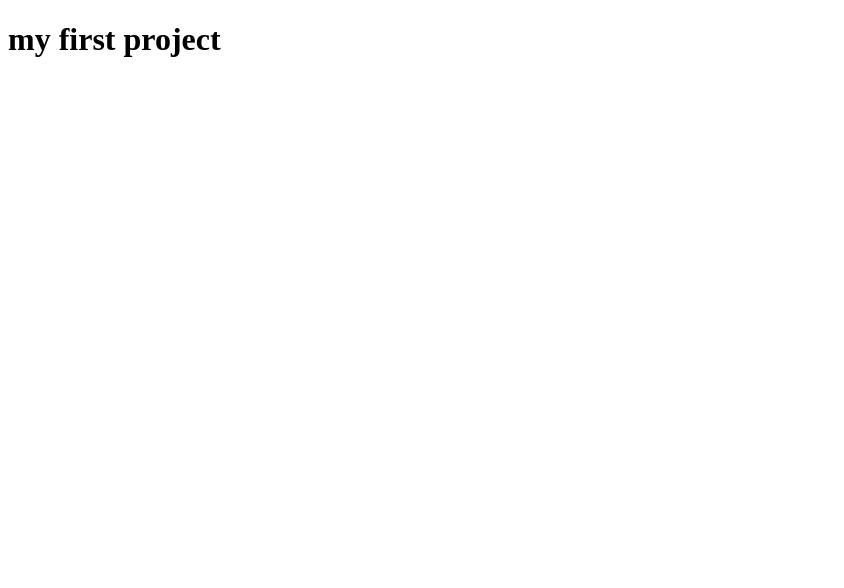
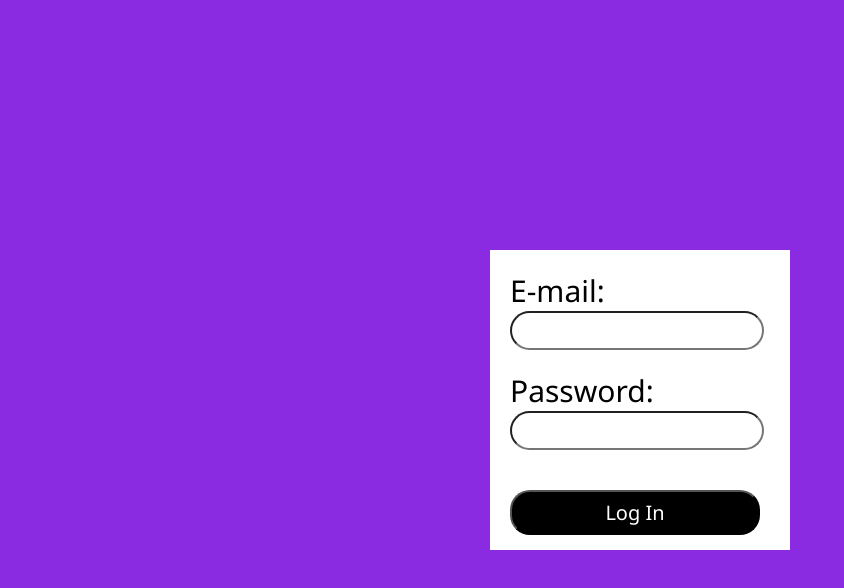
Before and after one commit to Matrixx112/backendjourney, a plain HTML site: page index.html in a window 1280 px wide. Shown: the whole page, without its empty margins (0-844 px from the left). Drawn offline with Linux system fonts and the light colour scheme.

Commit message:
my good project

```diff
--- a/backend.css
+++ b/backend.css
@@ -0,0 +1,53 @@
+*{
+    padding: 0;
+    margin: 0;
+    font-family: 'Segoe UI', Tahoma, Geneva, Verdana, sans-serif;
+}
+body{
+    display: flex;
+    justify-content: center;
+    align-items: center;
+    width: 100%;
+    height: 100vh;
+    background-color: blueviolet;
+}
+.form{
+    background-color: white;
+    width: 300px;
+    height: 300px;
+}
+.email{
+    margin-left: 20px;
+    margin-top: 20px;
+}
+.email label{
+    font-size: 30px;
+}
+.email input{
+width: 250px;
+height: 35px;
+border-radius: 20px;
+}
+
+.password{
+    margin-left: 20px;
+    margin-top: 20px;
+}
+.password label{
+    font-size: 30px;
+}
+.password input{
+width: 250px;
+height: 35px;
+border-radius: 20px;
+}
+.btn{
+    margin-left: 20px;
+    margin-top: 40px;
+    width: 250px;
+height: 45px;
+border-radius: 20px;
+background-color: black;
+color: white;
+font-size: 20px;
+}
--- a/index.html
+++ b/index.html
@@ -4,8 +4,23 @@
     <meta charset="UTF-8">
     <meta name="viewport" content="width=device-width, initial-scale=1.0">
     <title>Document</title>
+    <link rel="stylesheet" href="backend.css">
 </head>
-<body>
-    <h1>my first project</h1>
+<body><div class="form">
+   <form action="" >
+   <div class="email"> <label for="">
+E-mail:
+    </label> <br>
+    <input type="email">
+</div>
+<div class="password"> <label for="">
+Password:
+</label> <br>
+<input type="Password">
+</div>
+<button class="btn">Log In</button>
+
+   </form>
+</div>
 </body>
 </html>
```
Also changed, not shown: 1 other file.
